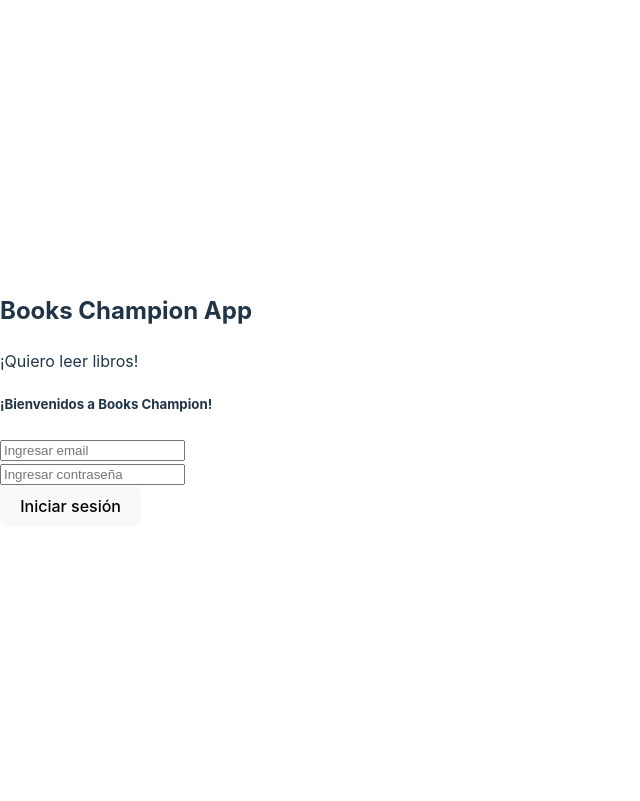
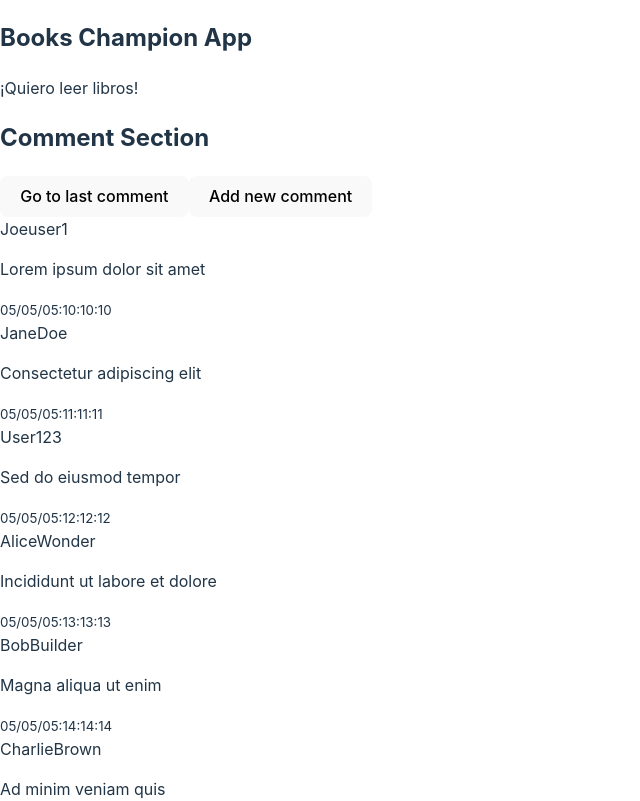
Before and after one commit to ninacnel/2tup7-bookchampions, a React app: page / in a window 1280 px wide. Shown: the top 801 px of the page, without its empty margins (0-640 px from the left). Built offline with nearby package versions, Linux system fonts and the light colour scheme; the HTML template or start-up script is replaced by a standard one.

Commit message:
Added comments

```diff
--- a/src/App.jsx
+++ b/src/App.jsx
@@ -1,7 +1,8 @@
 import { useState } from "react";
 import Books from "./components/books/Books";
 import NewBook from "./components/newBook/NewBook";
-import Login from "./form/Login";
+import Login from "./components/form/Login";
+import Comments from "./components/comments/Comments";
 
 const BOOKS = [
   {
@@ -60,7 +61,8 @@ function App() {
       <p>¡Quiero leer libros!</p>
       {/* <NewBook onBookDataSaved={saveBookDataHandler} />
       <Books books={books} /> */}
-      <Login/>
+      {/* <Login/> */}
+      <Comments/>
     </div>
   );
 }
--- /dev/null
+++ b/src/components/comments/CommentItem.css
@@ -0,0 +1,3 @@
+.custom-shadow {
+    box-shadow: 0 0 15px 5px rgba(0, 123, 255, 0.6);
+}
--- /dev/null
+++ b/src/components/comments/CommentItem.jsx
@@ -0,0 +1,25 @@
+import { Card } from "react-bootstrap";
+import PropTypes from "prop-types";
+import './CommentItem.css';
+
+const CommentItem = ({ author, content, date }) => {
+    return (
+        <Card>
+            <Card.Body className="bg-body-tertiary">
+                <Card.Title>{author}</Card.Title>
+                <Card.Text>{content}</Card.Text>
+                <Card.Footer>
+                    <small className="text-muted">{date}</small>
+                </Card.Footer>
+            </Card.Body>
+        </Card>
+    )
+};
+
+CommentItem.propTypes = {
+    author: PropTypes.string,
+    content: PropTypes.string,
+    date: PropTypes.string,
+};
+
+export default CommentItem;
--- /dev/null
+++ b/src/components/comments/Comments.jsx
@@ -0,0 +1,56 @@
+import { useState } from "react";
+import { Container, Row, Col, Button } from "react-bootstrap";
+import { comments } from "../../data/data";
+import CommentItem from "./CommentItem";
+
+const Comments = () => {
+    const [allComments, setAllComments] = useState(comments);
+
+    const addCommentHandler = () => {
+        let newComment = {
+            id: allComments.length + 1,
+            author: "LucasRodriguez",
+            content: "Nostrud exercitation ullamco",
+            date: "07/05/24:18:18:18",
+        };
+        setAllComments([newComment, ...allComments]);
+    };
+
+    return (
+        <Container>
+            <h2>Comment Section</h2>
+            <Button
+                variant="outline-info"
+                className="mb-4"
+            >
+                Go to last comment
+            </Button>
+            <Button
+                variant="outline-dark"
+                className="mb-4"
+                onClick={addCommentHandler}
+            >
+                Add new comment
+            </Button>
+            <Row>
+                {allComments.map((c) => (
+                    <Col
+                        key={c.id}
+                        sm={12}
+                        lg={12}
+                        className="mb-4"
+                    >
+                        <CommentItem
+                            author={c.author}
+                            content={c.content}
+                            date={c.date}
+                        />
+                    </Col>
+                ))}
+            </Row>
+        </Container>
+    );
+};
+
+
+export default Comments;
--- /dev/null
+++ b/src/data/data.js
@@ -0,0 +1,152 @@
+export const comments = [
+    {
+      id: 1,
+      author: "Joeuser1",
+      content: "Lorem ipsum dolor sit amet",
+      date: "05/05/05:10:10:10",
+    },
+    {
+      id: 2,
+      author: "JaneDoe",
+      content: "Consectetur adipiscing elit",
+      date: "05/05/05:11:11:11",
+    },
+    {
+      id: 3,
+      author: "User123",
+      content: "Sed do eiusmod tempor",
+      date: "05/05/05:12:12:12",
+    },
+    {
+      id: 4,
+      author: "AliceWonder",
+      content: "Incididunt ut labore et dolore",
+      date: "05/05/05:13:13:13",
+    },
+    {
+      id: 5,
+      author: "BobBuilder",
+      content: "Magna aliqua ut enim",
+      date: "05/05/05:14:14:14",
+    },
+    {
+      id: 6,
+      author: "CharlieBrown",
+      content: "Ad minim veniam quis",
+      date: "05/05/05:15:15:15",
+    },
+    {
+      id: 7,
+      author: "DaveSmith",
+      content: "Nostrud exercitation ullamco",
+      date: "05/05/05:16:16:16",
+    },
+    {
+      id: 8,
+      author: "EveBlack",
+      content: "Laboris nisi ut aliquip",
+      date: "05/05/05:17:17:17",
+    },
+    {
+      id: 9,
+      author: "FrankWhite",
+      content: "Ex ea commodo consequat",
+      date: "05/05/05:18:18:18",
+    },
+    {
+      id: 10,
+      author: "GraceHopper",
+      content: "Duis aute irure dolor in",
+      date: "05/05/05:19:19:19",
+    },
+    {
+      id: 11,
+      author: "HankHill",
+      content: "Reprehenderit in voluptate",
+      date: "05/05/05:20:20:20",
+    },
+    {
+      id: 12,
+      author: "IvyGreen",
+      content: "Velit esse cillum dolore",
+      date: "05/05/05:21:21:21",
+    },
+    {
+      id: 13,
+      author: "JackBlack",
+      content: "Eu fugiat nulla pariatur",
+      date: "05/05/05:22:22:22",
+    },
+    {
+      id: 14,
+      author: "KathySmith",
+      content: "Excepteur sint occaecat",
+      date: "05/05/05:23:23:23",
+    },
+    {
+      id: 15,
+      author: "LeoWhite",
+      content: "Cupidatat non proident",
+      date: "05/05/05:00:00:00",
+    },
+    {
+      id: 16,
+      author: "MonaLisa",
+      content: "Sunt in culpa qui",
+      date: "05/05/05:01:01:01",
+    },
+    {
+      id: 17,
+      author: "NancyDrew",
+      content: "Officia deserunt mollit",
+      date: "05/05/05:02:02:02",
+    },
+    {
+      id: 18,
+      author: "OscarWild",
+      content: "Anim id est laborum",
+      date: "05/05/05:03:03:03",
+    },
+    {
+      id: 19,
+      author: "PeggySue",
+      content: "Lorem ipsum dolor sit amet",
+      date: "05/05/05:04:04:04",
+    },
+    {
+      id: 20,
+      author: "QuincyJones",
+      content: "Consectetur adipiscing elit",
+      date: "05/05/05:05:05:05",
+    },
+    {
+      id: 21,
+      author: "RickyMartin",
+      content: "Sed do eiusmod tempor",
+      date: "05/05/05:06:06:06",
+    },
+    {
+      id: 22,
+      author: "SaraConnor",
+      content: "Incididunt ut labore et dolore",
+      date: "05/05/05:07:07:07",
+    },
+    {
+      id: 23,
+      author: "TomJones",
+      content: "Magna aliqua ut enim",
+      date: "05/05/05:08:08:08",
+    },
+    {
+      id: 24,
+      author: "UmaThurman",
+      content: "Ad minim veniam quis",
+      date: "05/05/05:17:17:17",
+    },
+    {
+      id: 25,
+      author: "VictorFranken",
+      content: "Nostrud exercitation ullamco",
+      date: "05/05/05:18:18:18",
+    },
+  ];
```
Also changed, not shown: src/components/form/Login.jsx (renamed from src/form/Login.jsx).
